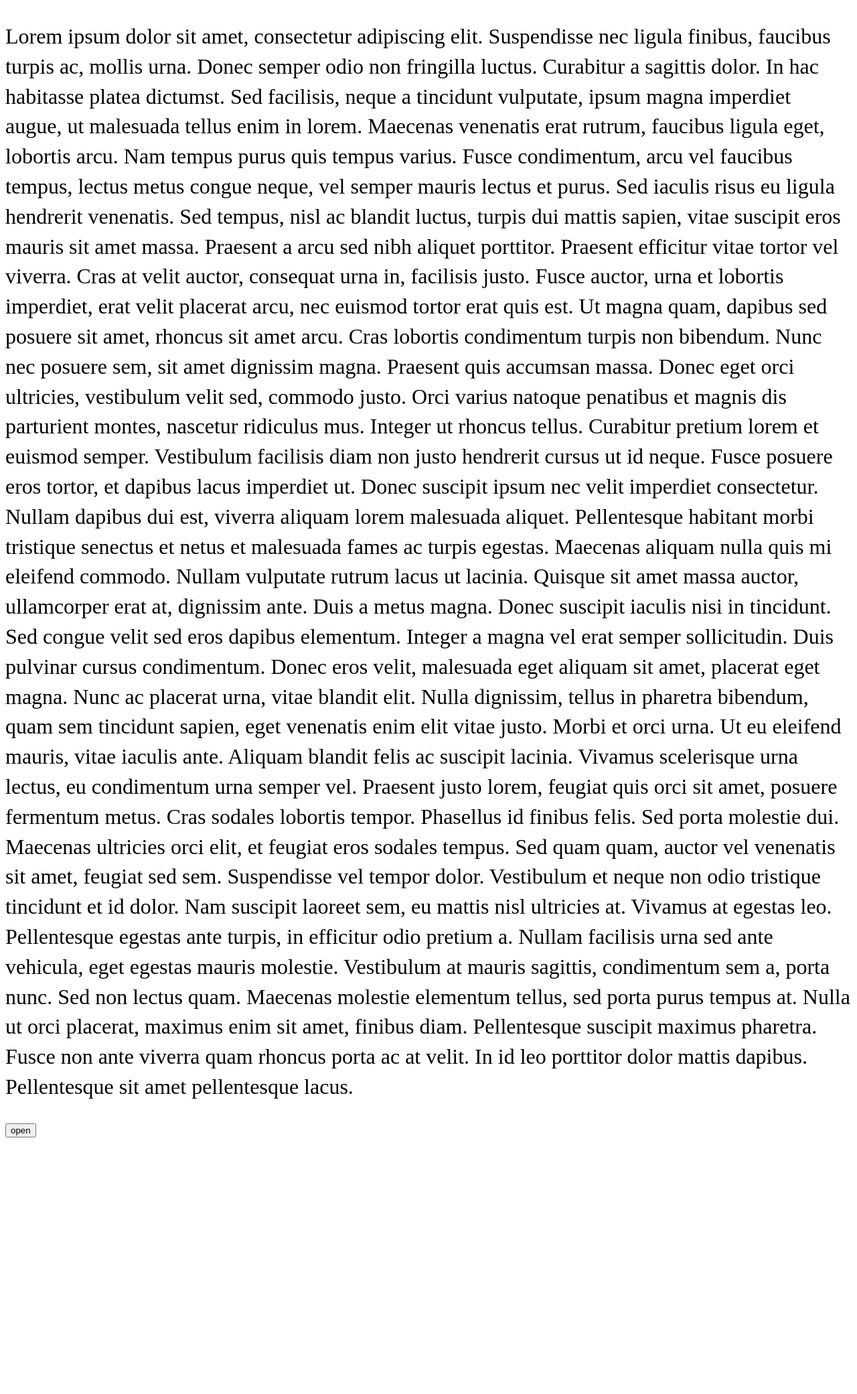
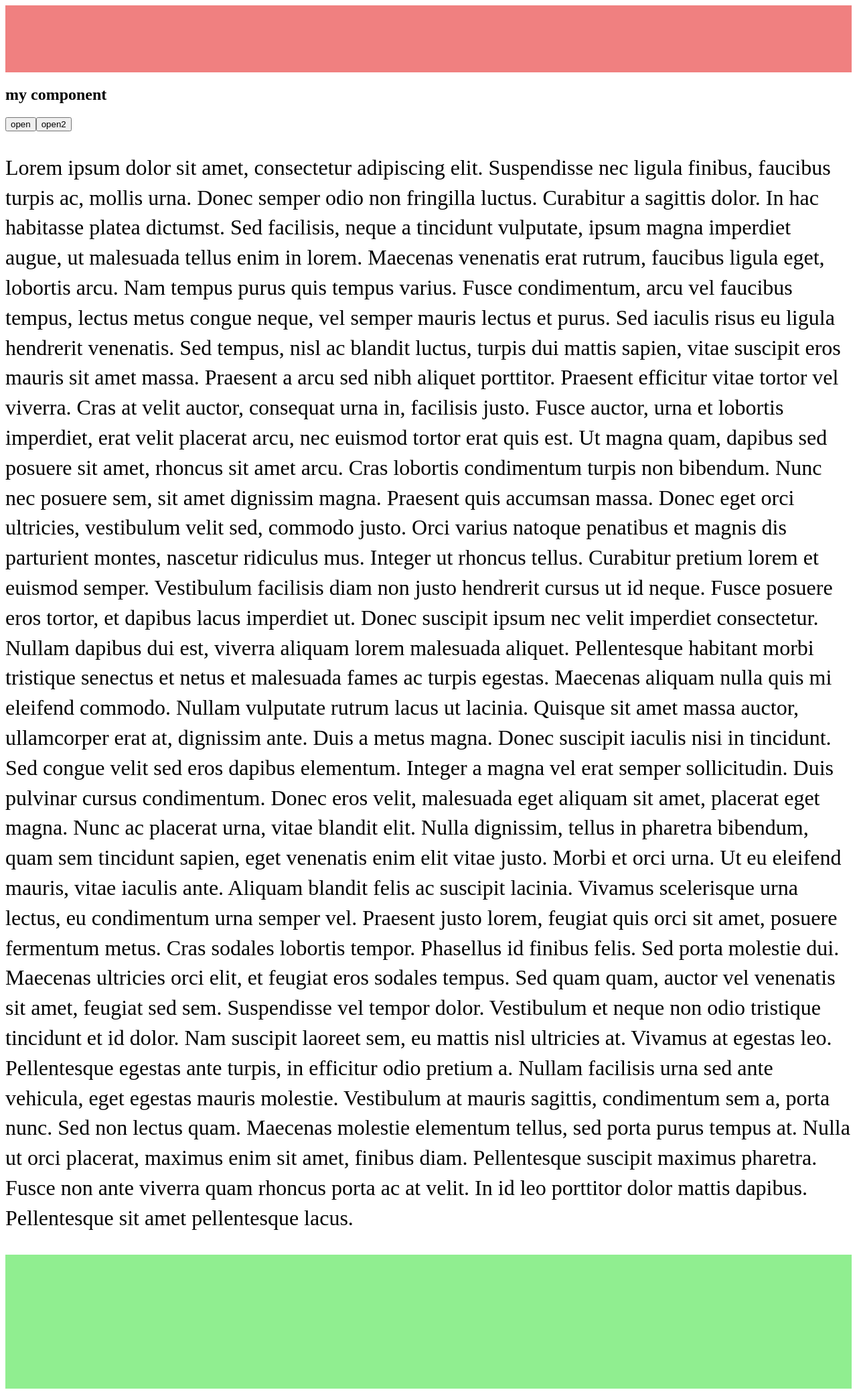
Before and after one commit to arfedulov/vue2-modal, a Vue app: page / in a window 1280 px wide. Shown: the whole page at 67% size. Before the commit the page ends 1706 px from the top, so only its background shows below. Built offline with nearby package versions, Linux system fonts and the light colour scheme.

Commit message:
Add portal

```diff
--- a/package.json
+++ b/package.json
@@ -10,6 +10,9 @@
   },
   "dependencies": {
     "core-js": "^3.6.5",
+    "i": "^0.3.6",
+    "npm": "^7.23.0",
+    "portal-vue": "^2.1.7",
     "vue": "^2.6.11"
   },
   "devDependencies": {
--- a/src/App.vue
+++ b/src/App.vue
@@ -1,5 +1,8 @@
 <template>
-  <div>
+  <div class="app">
+    <header class="header"></header>
+    <my-component />
+
     <p class="text">
       Lorem ipsum dolor sit amet, consectetur adipiscing elit. Suspendisse nec
       ligula finibus, faucibus turpis ac, mollis urna. Donec semper odio non
@@ -51,60 +54,53 @@
       Pellentesque sit amet pellentesque lacus.
     </p>
 
-    <button @click="openMyModal">open</button>
+    <footer class="footer"></footer>
 
-    <v-modal ref="myModal" close-on-backdrop-click>
-      <div class="my-modal">
-        hello
-
-        <button v-modal-submit>ok</button>
-        <button v-modal-cancel>cancel</button>
-      </div>
-    </v-modal>
+    <v-modal-target name="my-modal" class="my-modal-target" />
   </div>
 </template>
 
 <script>
-import VModal from "@/components/VModal.vue";
+import VModalTarget from "@/components/VModalTarget.vue";
+import MyComponent from "@/components/MyComponent.vue";
 
 export default {
   name: "App",
   components: {
-    VModal,
-  },
-  methods: {
-    log(msg) {
-      console.log(msg);
-    },
-    async openMyModal() {
-      const result = await this.$refs.myModal.open();
-
-      this.log(result);
-    },
+    VModalTarget,
+    MyComponent,
   },
 };
 </script>
 
 <style>
+.app {
+  position: relative;
+  padding: 100px 0 200px 0;
+}
+
 .text {
   font-size: 32px;
   line-height: 1.4em;
 }
 
-.my-modal {
-  width: 600px;
-  max-width: 100%;
-  font-size: 60px;
-
-  background-color: white;
-
+.header {
   position: absolute;
-  top: 33%;
-  left: 50%;
-  transform: translateX(-50%);
+  top: 0;
+  left: 0;
+  width: 100%;
+  height: 100px;
+  background-color: lightcoral;
+  z-index: 1000;
 }
 
-.my-modal button {
-  font-size: inherit;
+.footer {
+  position: absolute;
+  bottom: 0;
+  left: 0;
+  width: 100%;
+  height: 200px;
+  background-color: lightgreen;
+  z-index: 1000;
 }
 </style>
--- /dev/null
+++ b/src/components/MyComponent.vue
@@ -0,0 +1,65 @@
+<template>
+  <section>
+    <h2>my component</h2>
+    <button @click="openMyModal">open</button>
+    <button @click="openMyModal2">open2</button>
+
+    <v-modal ref="myModal" name="my-modal" close-on-backdrop-click>
+      <div class="my-modal">
+        hello
+
+        <button v-modal-submit>ok</button>
+        <button v-modal-cancel>cancel</button>
+      </div>
+    </v-modal>
+
+    <v-modal ref="myModal2" name="my-modal" close-on-backdrop-click>
+      <div class="my-modal">
+        hello 2
+
+        <button v-modal-submit>ok</button>
+        <button v-modal-cancel>cancel</button>
+      </div>
+    </v-modal>
+  </section>
+</template>
+
+<script>
+import VModal from "@/components/VModal.vue";
+
+export default {
+  name: "MyComponent",
+  components: { VModal },
+  methods: {
+    async openMyModal() {
+      const result = await this.$refs.myModal.open();
+
+      console.log(result);
+    },
+    async openMyModal2() {
+      const result = await this.$refs.myModal2.open();
+
+      console.log(result);
+    },
+  },
+};
+</script>
+
+<style scoped>
+.my-modal {
+  width: 600px;
+  max-width: 100%;
+  font-size: 60px;
+
+  background-color: white;
+
+  position: absolute;
+  top: 33%;
+  left: 50%;
+  transform: translateX(-50%);
+}
+
+.my-modal button {
+  font-size: inherit;
+}
+</style>
--- a/src/components/VModal.vue
+++ b/src/components/VModal.vue
@@ -1,4 +1,5 @@
 <template>
+  <portal :to="name">
     <div
       v-if="isOpen"
       class="v-modal"
@@ -8,12 +9,22 @@
       <div class="v-modal__backdrop" @click="onBackdropClick"></div>
       <slot></slot>
     </div>
+  </portal>
 </template>
 
 <script>
+// TODO: prepare package
+// TODO: add examples in storybook
+// TODO: add tests
+// TODO: add documentation
+
 export default {
   name: "VModal",
   props: {
+    name: {
+      type: String,
+      required: true,
+    },
     closeOnBackdropClick: {
       type: Boolean,
       default: false,
@@ -53,6 +64,7 @@ export default {
 <style scoped>
 .v-modal {
   position: fixed;
+  z-index: 2147483647;
   left: 0;
   top: 0;
   width: 100vw;
--- /dev/null
+++ b/src/components/VModalTarget.vue
@@ -0,0 +1,15 @@
+<template>
+  <portal-target :name="name" />
+</template>
+
+<script>
+export default {
+  name: "VModalTarget",
+  props: {
+    name: {
+      type: String,
+      required: true,
+    },
+  },
+};
+</script>
--- a/src/plugins/vue2ModalPlugin.js
+++ b/src/plugins/vue2ModalPlugin.js
@@ -1,3 +1,5 @@
+import PortalVue from "portal-vue";
+
 const createEvent = (name) => new CustomEvent(name, { bubbles: true });
 
 const submitCallback = (e) => {
@@ -27,5 +29,7 @@ export const vue2ModalPlugin = {
         el.removeEventListener("click", cancelCallback);
       },
     });
+
+    Vue.use(PortalVue);
   },
 };
```
Also changed, not shown: 1 other file (tests, documents, lock files or other folders). Lines whose indentation alone changed are shown as unchanged.
